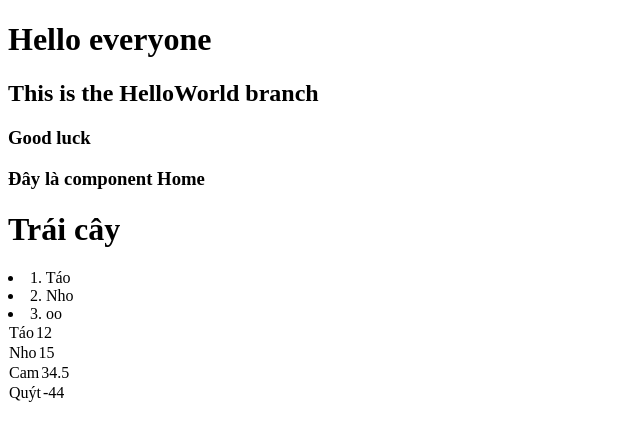
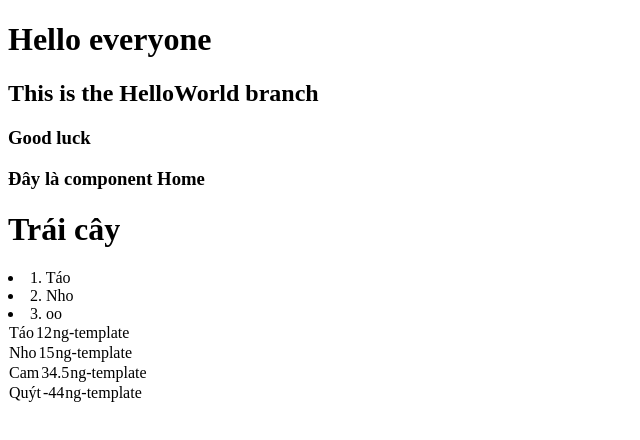
Before and after one commit to non4m382/Angular14, an Angular app: page / in a window 1280 px wide. Shown: the top 440 px of the page, without its empty margins (0-640 px from the left). Built offline with nearby package versions, Linux system fonts and the light colour scheme.

Commit message:
Table ng-For

```diff
--- a/src/app/home/home.component.html
+++ b/src/app/home/home.component.html
@@ -16,7 +16,8 @@
         <tr>
             <td> {{trai.ten}} </td>
             <td> {{trai.gia}} </td>
-            <!-- <td *ngIf=" {{trai.haGia}} === true; "></td> -->
+            <td *ngIf=" trai.haGia === true; then a; else b"></td>
+            ng-template
         </tr>
 
     </div>
```
